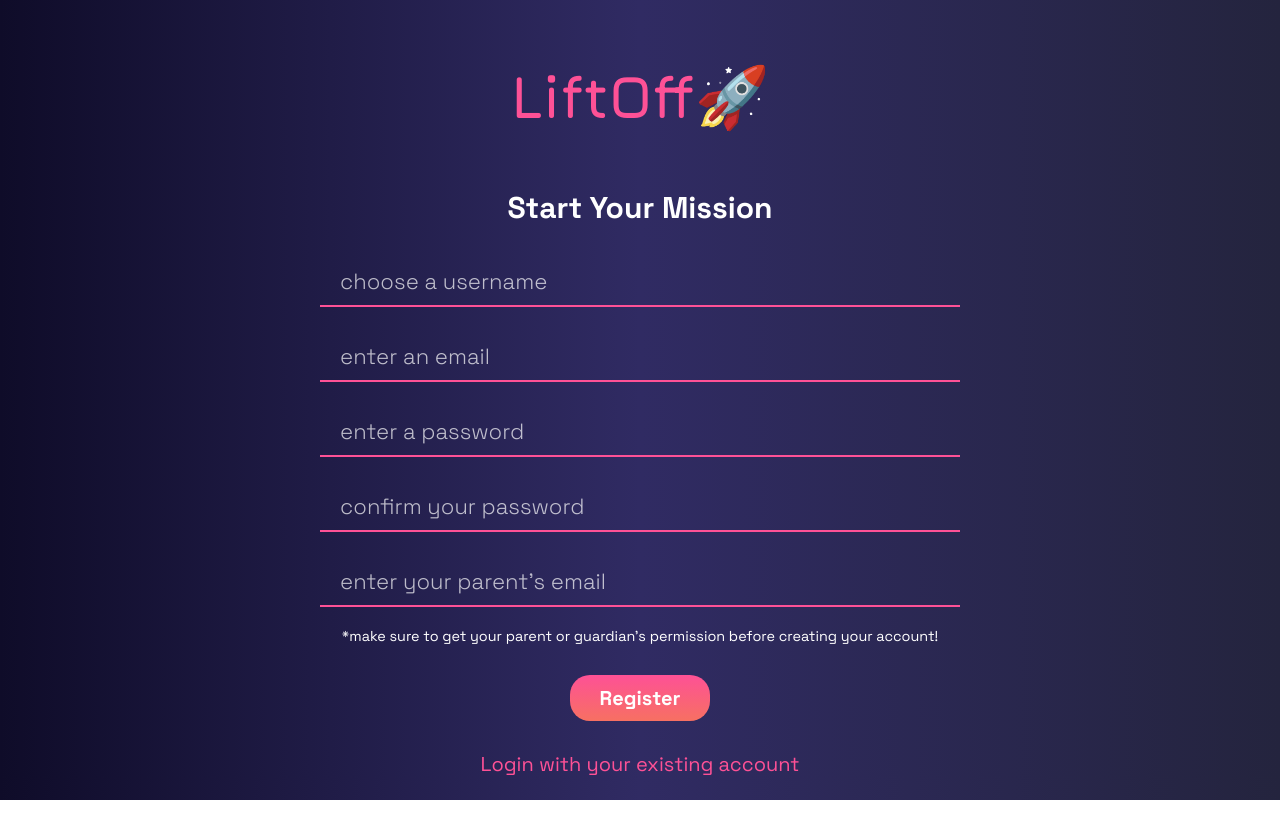
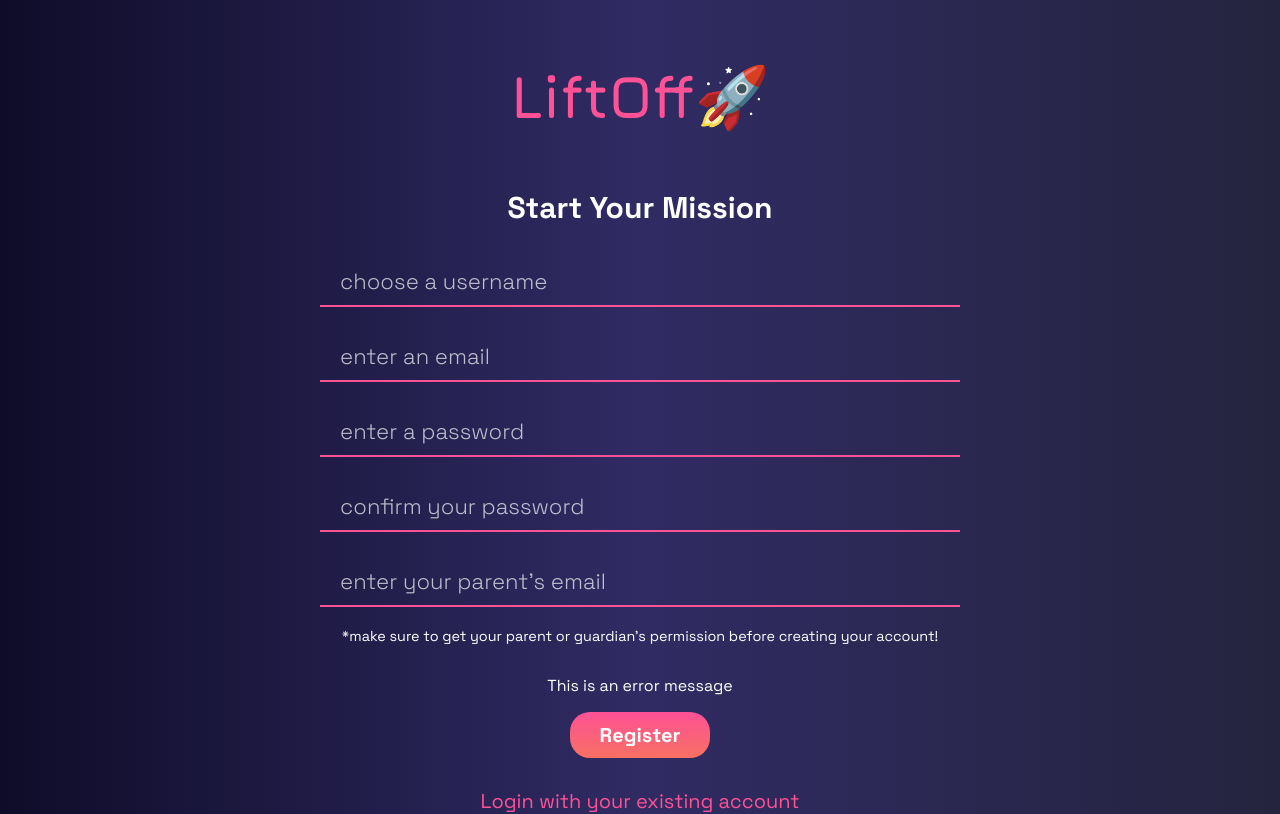
Before and after one commit to kel-si/LiftOff, a React (Create React App) app in the folder client/: page /register in a window 1280 px wide. Built offline with nearby package versions, Linux system fonts and the light colour scheme; no server answers.

Commit message:
Create Alert component, added Application helper, rendered placeholder text for error messages

```diff
--- a/client/src/App.js
+++ b/client/src/App.js
@@ -12,6 +12,7 @@ import axios from "axios";
 import AdminLanding from "./components/admin/AdminLanding";
 import AdminFeed from "./components/admin/AdminFeed";
 import AdminUsers from "./components/admin/AdminUsers";
+import Alert from "./components/Alert";
 
 export default function App() {
   const [login, setLogin] = useState({
--- /dev/null
+++ b/client/src/components/Alert.js
@@ -0,0 +1,9 @@
+import React from 'react';
+
+export default function Alert() {
+  return (
+    <div>
+      <p>This is an error message</p>
+    </div>
+  )
+}
--- a/client/src/components/user-management/Register.js
+++ b/client/src/components/user-management/Register.js
@@ -1,5 +1,6 @@
 import React, { useState } from "react";
 import axios from "axios";
+import Alert from "../Alert";
 import { useNavigate, Link } from "react-router-dom";
 
 export default function Register(props) {
@@ -103,6 +104,7 @@ export default function Register(props) {
             creating your account!
           </aside>
           <div className="login-btn">
+            <div className="errorMessage"><Alert /></div>
           <button color="primary" type="submit" className="primary--btn">
             Register
           </button>
```
Also changed, not shown: 1 other file (tests, documents, lock files or other folders).
